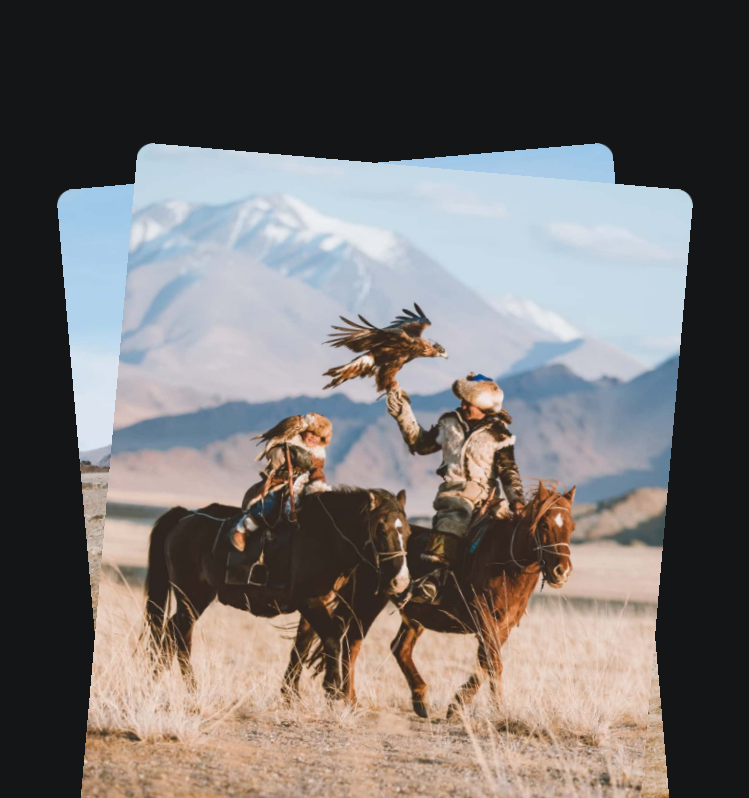
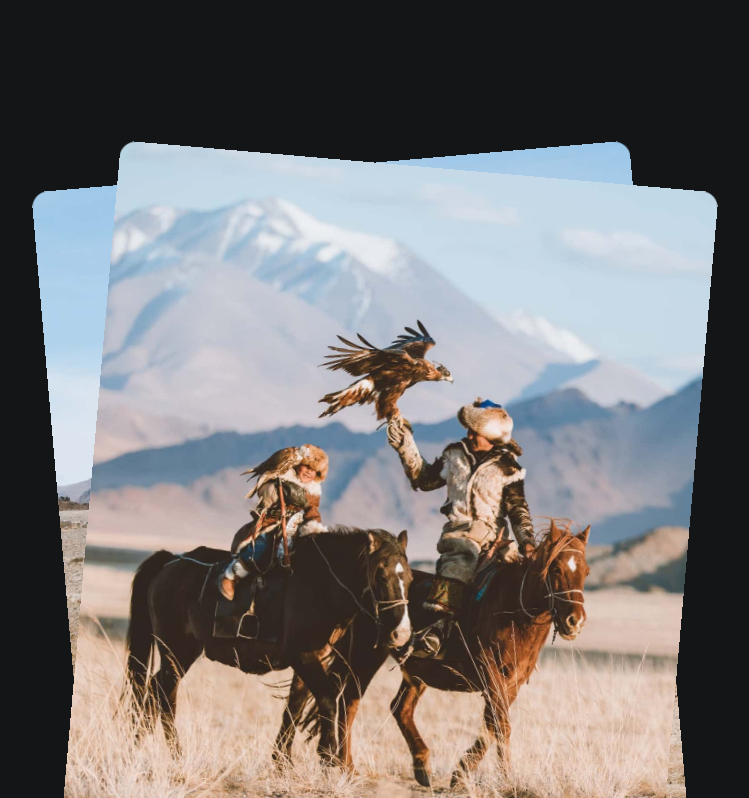
Before and after one commit to pawelkom88/modern-photography-website, a Next.js app: page / in a window 1280 px wide. Shown: the part 1462-2260 px from the top of the page, without its empty margins (265-1014 px from the left). Built offline with nearby package versions, Linux system fonts and the light colour scheme.

Commit message:
fix: Fix aspect ratio and height

```diff
--- a/components/collection/Collection.js
+++ b/components/collection/Collection.js
@@ -15,9 +15,9 @@ export default function Collection({ title, date, place, img1, img2, alt }) {
   const ref2 = React.useRef();
   const triggerRef = React.useRef();
 
-  const rensponsivnessW = matches ? 299 : 558;
+  const rensponsivnessW = matches ? 300 : 640;
 
-  const rensponsivnessH = matches ? 531 : 711;
+  const rensponsivnessH = matches ? 375 : 800;
 
   React.useLayoutEffect(() => {
     gsap.registerPlugin(ScrollTrigger);
--- a/components/collection/collection.module.scss
+++ b/components/collection/collection.module.scss
@@ -1,6 +1,5 @@
 @import "@styles/variables";
 @import "@styles/mixins";
-
 @import "@styles/breakpoints";
 
 .collection {
@@ -13,10 +12,11 @@
   @include flex(center, center);
 
   margin-top: 5rem;
+  margin-bottom: -5rem;
   text-align: center;
 
   @media (max-width: $small) {
-    height: 70vh;
+    height: 60vh;
   }
 }
 
@@ -53,7 +53,11 @@
   position: absolute;
   top: -8rem;
   border-radius: 1rem;
-  aspect-ratio: 62 / 79;
+  aspect-ratio: 4/5;
+
+  @media (max-width: $small) {
+    top: -5rem;
+  }
 }
 
 .light {
```
